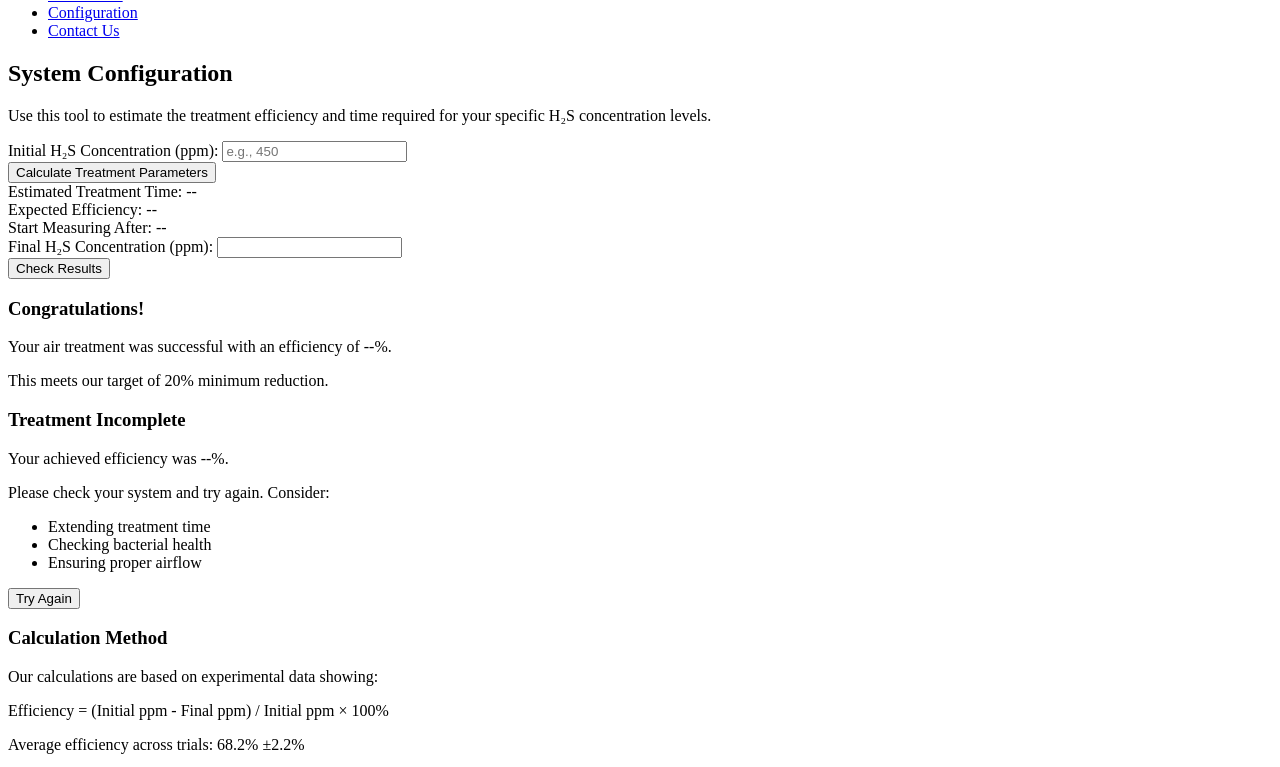
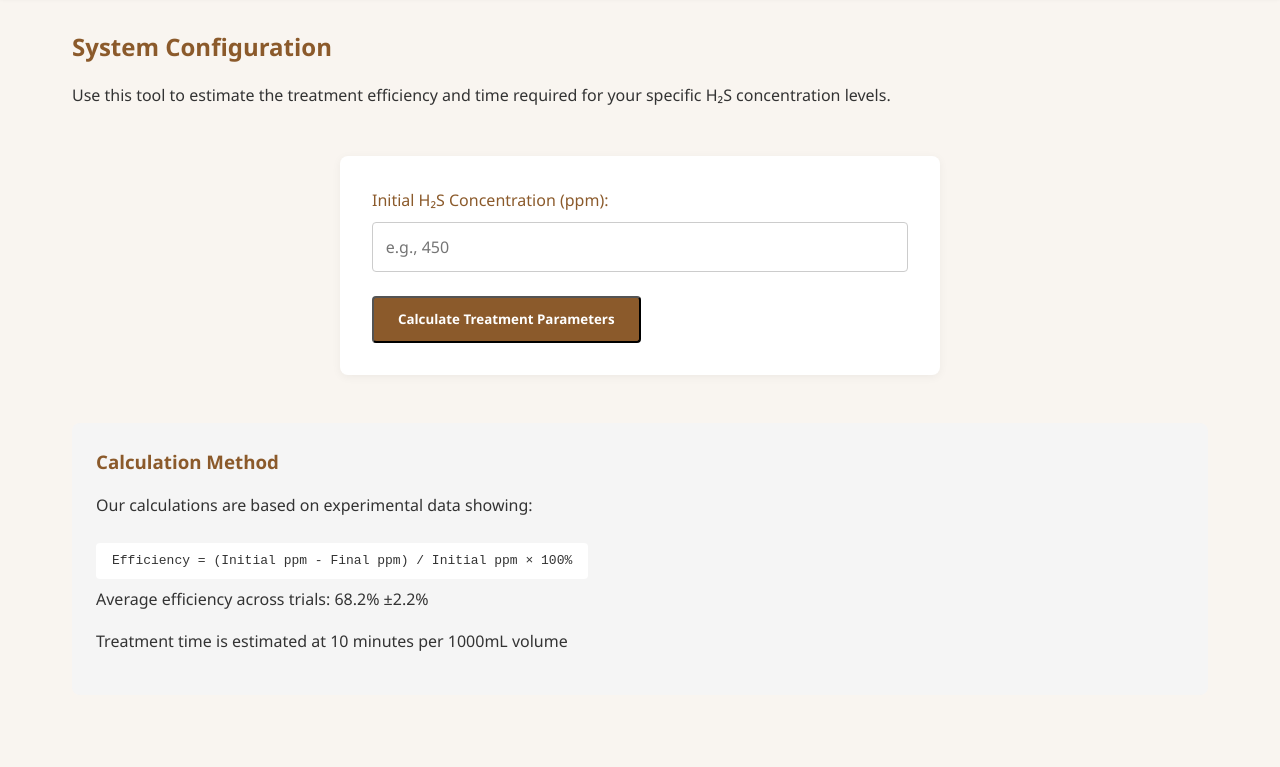
Before and after one commit to Mariam1417/Air-Treatment-System, a plain HTML site: page configuration.html in a window 1280 px wide. Shown: the part 74-841 px from the top of the page. Drawn offline with Linux system fonts and the light colour scheme; the site is published under a folder, as on GitHub Pages, so addresses that start at the root find nothing.

Commit message:
Add files via upload

```diff
--- a/configuration.html
+++ b/configuration.html
@@ -4,7 +4,7 @@
     <meta charset="UTF-8">
     <meta name="viewport" content="width=device-width, initial-scale=1.0">
     <title>BioAir Purification | Configuration</title>
-    <link rel="stylesheet" href="/style.css">
+    <link rel="stylesheet" href="style.css">
 </head>
 <body>
     <header>
--- a/contact.html
+++ b/contact.html
@@ -4,7 +4,7 @@
     <meta charset="UTF-8">
     <meta name="viewport" content="width=device-width, initial-scale=1.0">
     <title>BioAir Purification | Contact</title>
-    <link rel="stylesheet" href="/style.css">
+    <link rel="stylesheet" href="style.css">
 </head>
 <body>
     <header>
```
Also changed, not shown: mechanism.html (+1 -1 lines).
